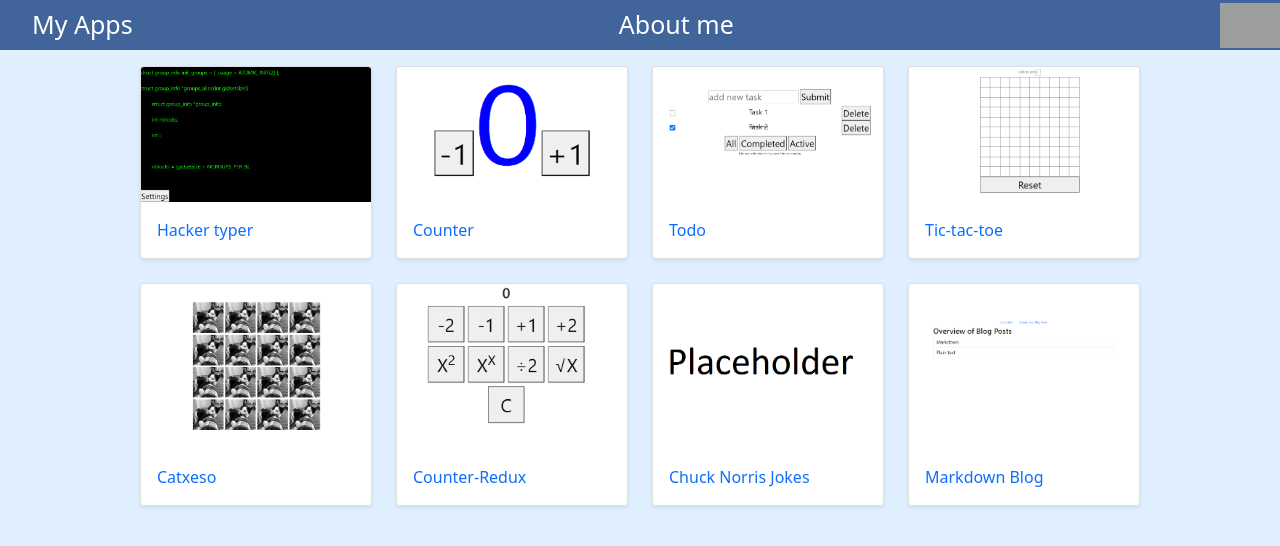
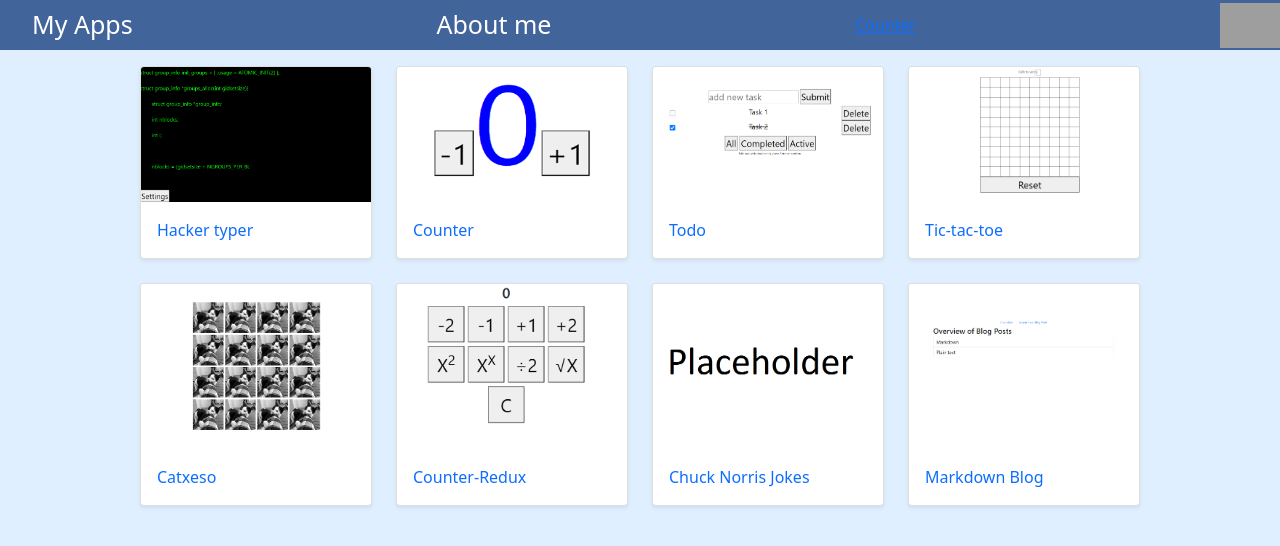
Before and after one commit to Tchomasek/IT-absolvent, a React (Create React App) app: page / in a window 1280 px wide. Shown: the top 546 px of the page. Built offline with nearby package versions, Linux system fonts and the light colour scheme; grey boxes are pictures that could not be loaded.

Commit message:
link test

```diff
--- a/src/App.tsx
+++ b/src/App.tsx
@@ -49,7 +49,6 @@ export default function App() {
         <WrapperDiv className="app">
           <nav>
             <Ul>
-              {/* <li> */}
               <Link
                 to="/"
                 style={{
@@ -70,7 +69,7 @@ export default function App() {
               >
                 About me
               </Link>
-              {/* </li> */}
+              <Link to="/counter">Counter</Link>
               <a
                 href="https://github.com/Tchomasek/IT-absolvent"
                 target="_blank"
```
